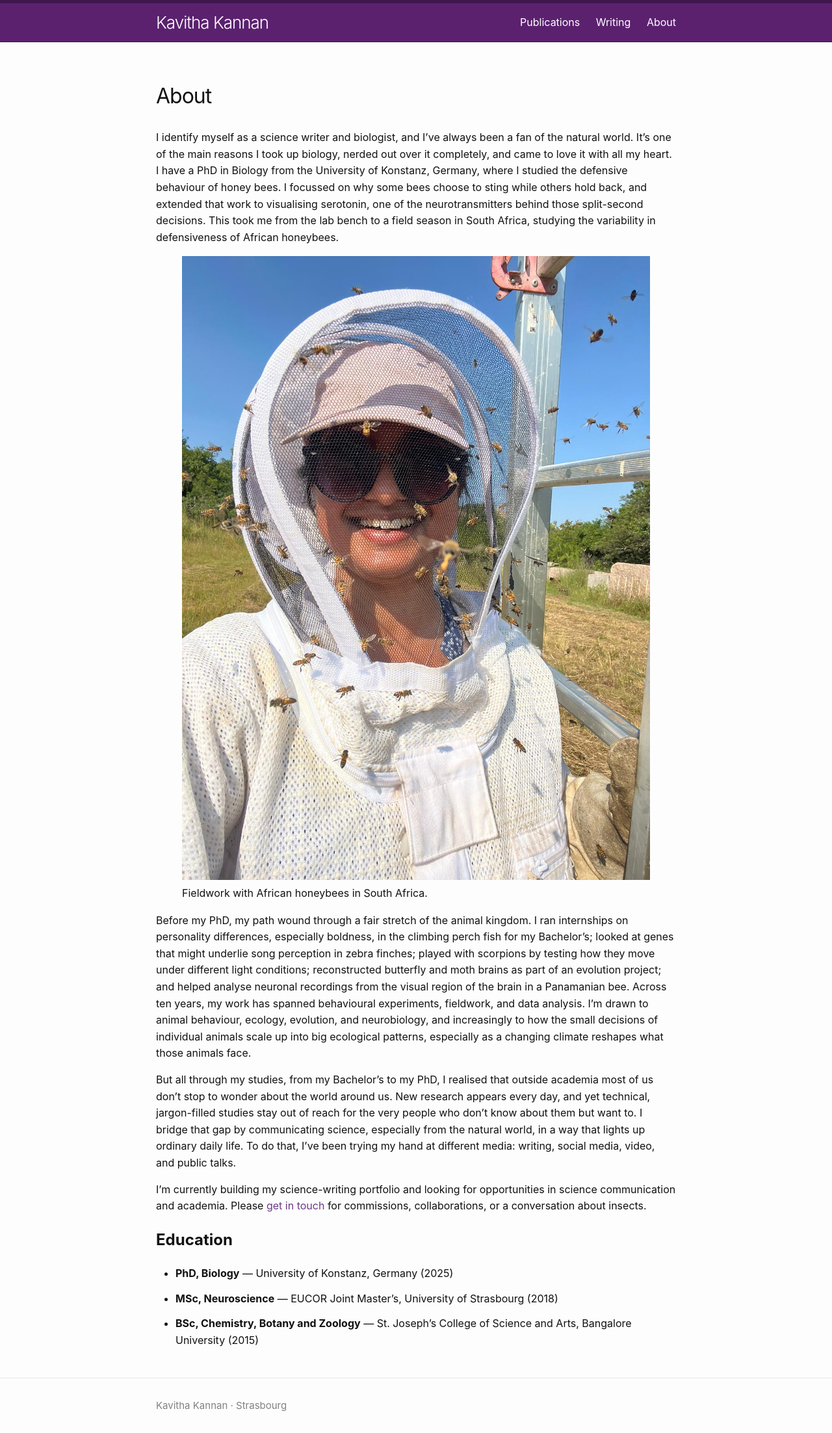
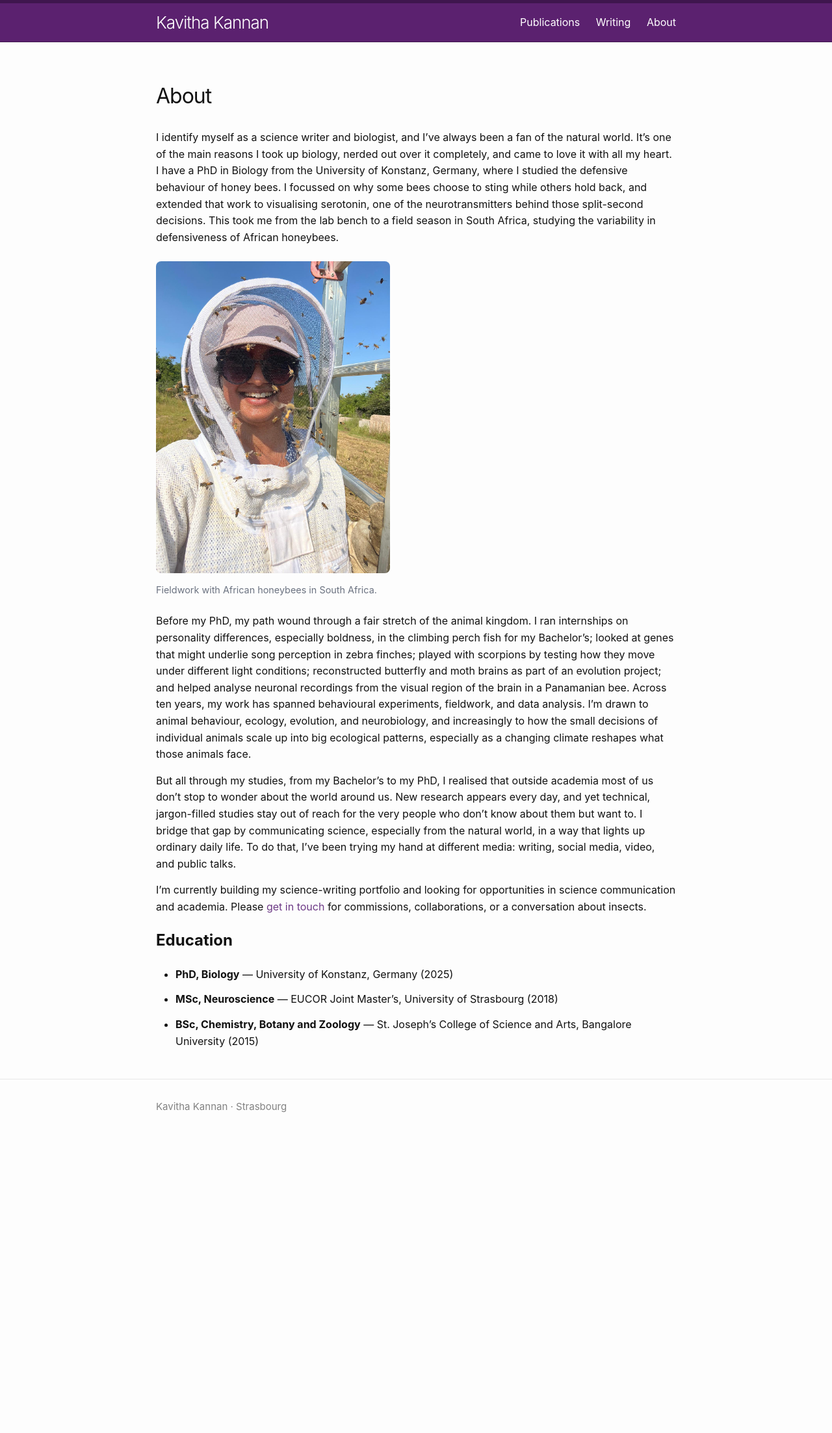
Before and after one commit to buzzingkavs/buzzingkavs.github.io, a Jekyll site: the page built from about.markdown, in a window 1280 px wide. Shown: the whole page at 65% size. Built offline with Jekyll 4.4.1, drawn with Linux system fonts in a browser that asks for light colours; after the commit the page ends 1745 px from its top, so only the background shows below that.

Commit message:
Enhance figure presentation in about.markdown
Updated the figure styling and caption for clarity and aesthetics.

```diff
--- a/about.markdown
+++ b/about.markdown
@@ -4,9 +4,9 @@ title: About
 permalink: /about/
 ---
 I identify myself as a science writer and biologist, and I've always been a fan of the natural world. It's one of the main reasons I took up biology, nerded out over it completely, and came to love it with all my heart. I have a PhD in Biology from the University of Konstanz, Germany, where I studied the defensive behaviour of honey bees. I focussed on why some bees choose to sting while others hold back, and extended that work to visualising serotonin, one of the neurotransmitters behind those split-second decisions. This took me from the lab bench to a field season in South Africa, studying the variability in defensiveness of African honeybees.
-<figure>
-  <img src="/images/kavitha_bees.jpeg" alt="Kavitha in a beekeeping suit during fieldwork in South Africa" width="100%">
-  <figcaption>Fieldwork with African honeybees in South Africa.</figcaption>
+  <figure style="max-width:360px; margin:1.5rem 0;">
+  <img src="/images/kavitha_bees.jpeg" alt="Fieldwork in South Africa" style="width:100%; height:auto; border-radius:8px;">
+  <figcaption style="font-size:0.9rem; color:#6b7280; margin-top:0.4rem;">Fieldwork with African honeybees in South Africa.</figcaption>
 </figure>
 
 Before my PhD, my path wound through a fair stretch of the animal kingdom. I ran internships on personality differences, especially boldness, in the climbing perch fish for my Bachelor's; looked at genes that might underlie song perception in zebra finches; played with scorpions by testing how they move under different light conditions; reconstructed butterfly and moth brains as part of an evolution project; and helped analyse neuronal recordings from the visual region of the brain in a Panamanian bee. Across ten years, my work has spanned behavioural experiments, fieldwork, and data analysis. I'm drawn to animal behaviour, ecology, evolution, and neurobiology, and increasingly to how the small decisions of individual animals scale up into big ecological patterns, especially as a changing climate reshapes what those animals face.
```
